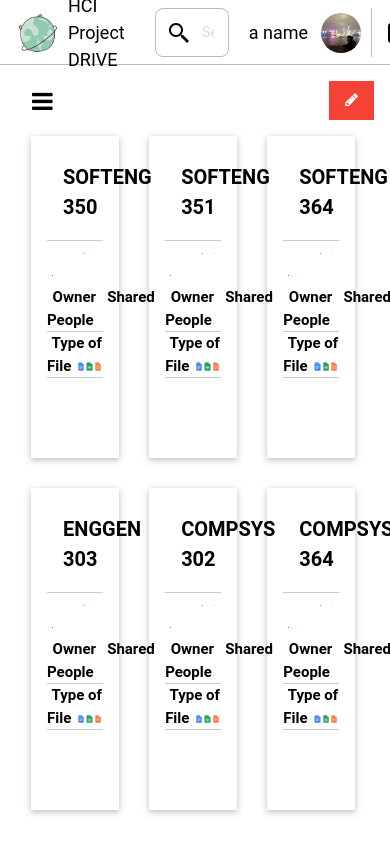
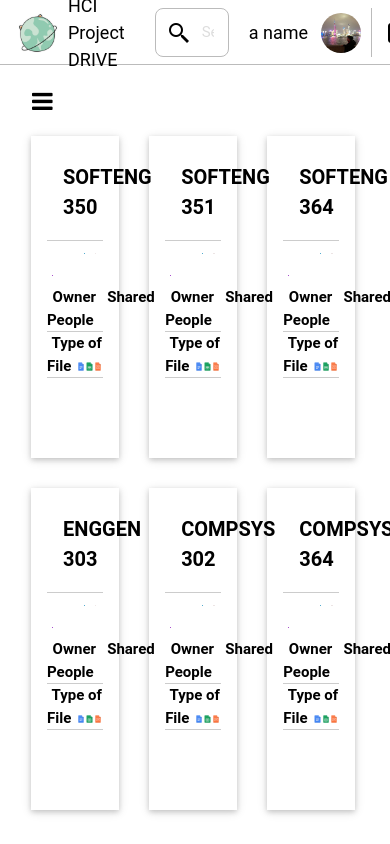
Before and after one commit to Will-ZYS/SOFTENG_350_A3, a plain HTML site: page Assignment3_base.html in a window 390 px wide. Drawn offline with nearby package versions, Linux system fonts and the light colour scheme; a web font is replaced by a local one.

Commit message:
removed the red share icon on small screen

```diff
--- a/Assignment3_base.html
+++ b/Assignment3_base.html
@@ -141,7 +141,6 @@ html,body,h1,h2,h3,h4,h5 {font-family: "RobotoDraft", "Roboto", sans-serif}
 <!-- Page content -->
 <div class="w3-main" style="margin-left:300px;">
 <i class="fa fa-bars w3-button w3-white w3-hide-large w3-xlarge w3-margin-left w3-margin-top" onclick="w3_open()"></i>
-<a href="javascript:void(0)" class="w3-hide-large w3-red w3-button w3-right w3-margin-top w3-margin-right" onclick="document.getElementById('id01').style.display='block'"><i class="fa fa-pencil"></i></a>
 
 <div class="w3-container">
 	<div class="row">
```
